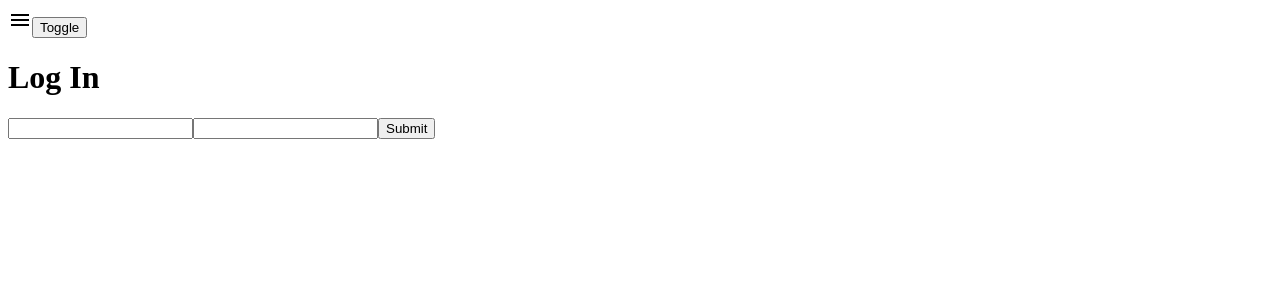
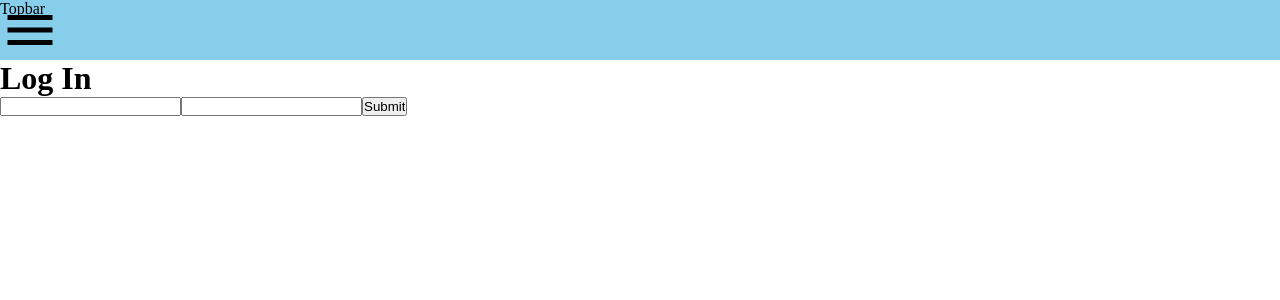
Before and after one commit to Wiktor-Wojciechowski/Firebase-Task, a React (Create React App) app: page /login in a window 1280 px wide. Shown: the top 300 px of the page. Built offline with nearby package versions, Linux system fonts and the light colour scheme; no server answers.

Commit message:
adjusted styles

```diff
--- a/src/App.js
+++ b/src/App.js
@@ -11,12 +11,15 @@ import Sidebar from './components/Sidebar'
 import { AuthProvider } from './context/AuthContext.js'
 
 import './css/styles.css';
+import Topbar from './components/Topbar';
 
 function App() {
 
   return (
     <AuthProvider>
+      <div id="app-container">
         <BrowserRouter>
+          <Topbar />
           <Sidebar />
           <Routes>
             <Route path='/login' element={<Login />} />
@@ -34,6 +37,7 @@ function App() {
             <Route path="*" element={<Error404 />} />
           </Routes>
         </BrowserRouter>
+      </div>
     </AuthProvider>
   );
 }
--- a/src/components/Sidebar.js
+++ b/src/components/Sidebar.js
@@ -8,13 +8,14 @@ import iconClose from '../images/close_black_24dp.svg'
 import iconBurger from '../images/menu_black_24dp.svg'
 
 export default function Sidebar() {
+    const { currentUser } = useAuth();
+
     const [width, setWidth] = useState('0px');
     const [source, setSource] = useState(iconBurger)
 
     return (
         <div>
-            <img src={source} />
-            <button onClick={(e) => {
+            <img id="burger-icon" src={source} onClick={(e) => {
 
                 if (width == '0px') {
                     setWidth('250px')
@@ -23,18 +24,23 @@ export default function Sidebar() {
                     setWidth('0px')
                     setSource(iconBurger)
                 }
-            }}>Toggle</button>
-            <div className='sidebar' style={{ width: width }}>
+            }} />
+            <div className='side-menu' style={{ width: width }}>
                 <ul >
                     <li>
                         <NavLink to='/' replace={true} >Chat</NavLink>
                     </li>
+                    {!currentUser &&
                         <li>
                             <NavLink to='/register' replace={true} >Register</NavLink>
                         </li>
+                    }
+                    {!currentUser &&
                         <li>
                             <NavLink to='/login' replace={true} >Login</NavLink>
                         </li>
+                    }
+
                 </ul>
             </div>
         </div>
--- /dev/null
+++ b/src/components/Topbar.js
@@ -0,0 +1,7 @@
+import React from 'react'
+
+export default function Topbar() {
+    return (
+        <div id="topbar-component">Topbar</div>
+    )
+}
--- a/src/components/login.js
+++ b/src/components/login.js
@@ -31,7 +31,7 @@ export default function Login() {
     return (
         //if user logged in redirect to home
         currentUser ? <Navigate to='/' /> :
-            <div>
+            <div id="login-component">
                 <h1>Log In</h1>
                 <form onSubmit={handleSubmit}>
                     <input type="email" onChange={(e) => { setEmail(e.target.value) }} />
--- a/src/css/styles.css
+++ b/src/css/styles.css
@@ -1,8 +1,45 @@
-.sidebar {
+* {
+    margin: 0;
+    padding: 0;
+}
+
+#app-container {
+    display: flex;
+    flex-direction: column;
+    width: 100%;
+}
+
+
+.side-menu {
+    background-color: rgb(245, 123, 75);
     position: fixed;
-    top: 100px;
+    top: 60px;
     left: 0px;
     width: 0;
+    height: 100%;
     overflow-x: hidden;
     transition: all 0.1s linear;
 }
+
+#burger-icon {
+    width: 60px;
+    height: 60px;
+    position: fixed;
+    top: 0;
+    left: 0;
+
+    z-index: 2;
+}
+
+#login-component {
+    min-height: 100vh;
+}
+
+
+#topbar-component {
+    width: 100%;
+    min-height: 60px;
+    background-color: skyblue;
+    position: sticky;
+    top: 0;
+}
```
Lines whose indentation alone changed are shown as unchanged.
